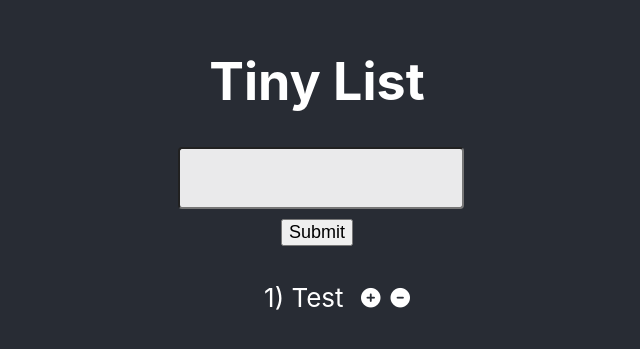
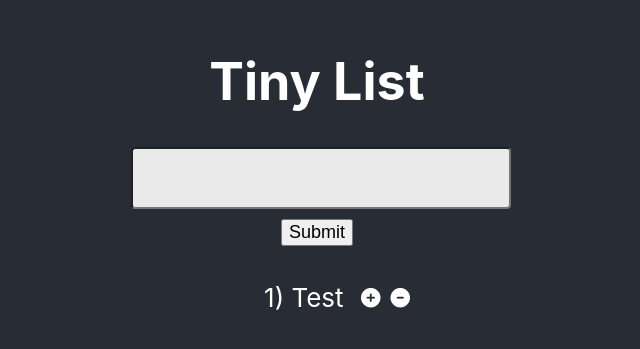
Before and after one commit to jaredaritter/top-starter-project-react, a React (Create React App) app: page / in a window 1280 px wide. Shown: the part 223-572 px from the top of the page, without its empty margins (323-963 px from the left). Built offline with nearby package versions, Linux system fonts and the light colour scheme.

Commit message:
Update input styling to match remaining UI. Update todo.

```diff
--- a/src/App.css
+++ b/src/App.css
@@ -8,6 +8,10 @@
   justify-content: center;
   font-size: calc(10px + 2vmin);
   color: white;
+}
+
+input[type='text'] {
+  font-size: calc(5px + 2vmin);
 }
 
 .input {
--- a/src/App.js
+++ b/src/App.js
@@ -5,9 +5,12 @@ import './App.css';
 
 // TODO
 // CHANGE EDIT TO USING A FORM SO THAT THE ENTER BUTTON WORKS CORRECTLY FOR SUBMISSION (COMPLETED)
+// IF INPUT IS BLANK THEN DO NOT SUBMIT ANYTHING (COMPLETED)
+// MODIFY INPUT BOX AND FONT SIZE FOR IMPROVED UI AND AESTHETICS (COMPLETED)
+// HOST ON GHPAGES
+// UPDATE README WITH EXPLANATION AND RESOURCES
+// EXTRACT FORM FROM APP?
 // REMOVE TEST ITEM FROM STATE.LIST
-// IF INPUT IS BLANK THEN DO NOT SUBMIT ANYTHING
-// MODIFY INPUT BOX AND FONT SIZE FOR IMPROVED UI AND AESTHETICS
 
 class App extends React.Component {
   constructor(props) {
@@ -89,7 +92,7 @@ class App extends React.Component {
       <div className="App">
         <h1>Tiny List</h1>
         {/* CONTROLLED COMPONENT USED FOR REACT FORMS */}
-        <form onSubmit={this.handleSubmit}>
+        <form className="app-form" onSubmit={this.handleSubmit}>
           <input
             className="input"
             type="text"
```
